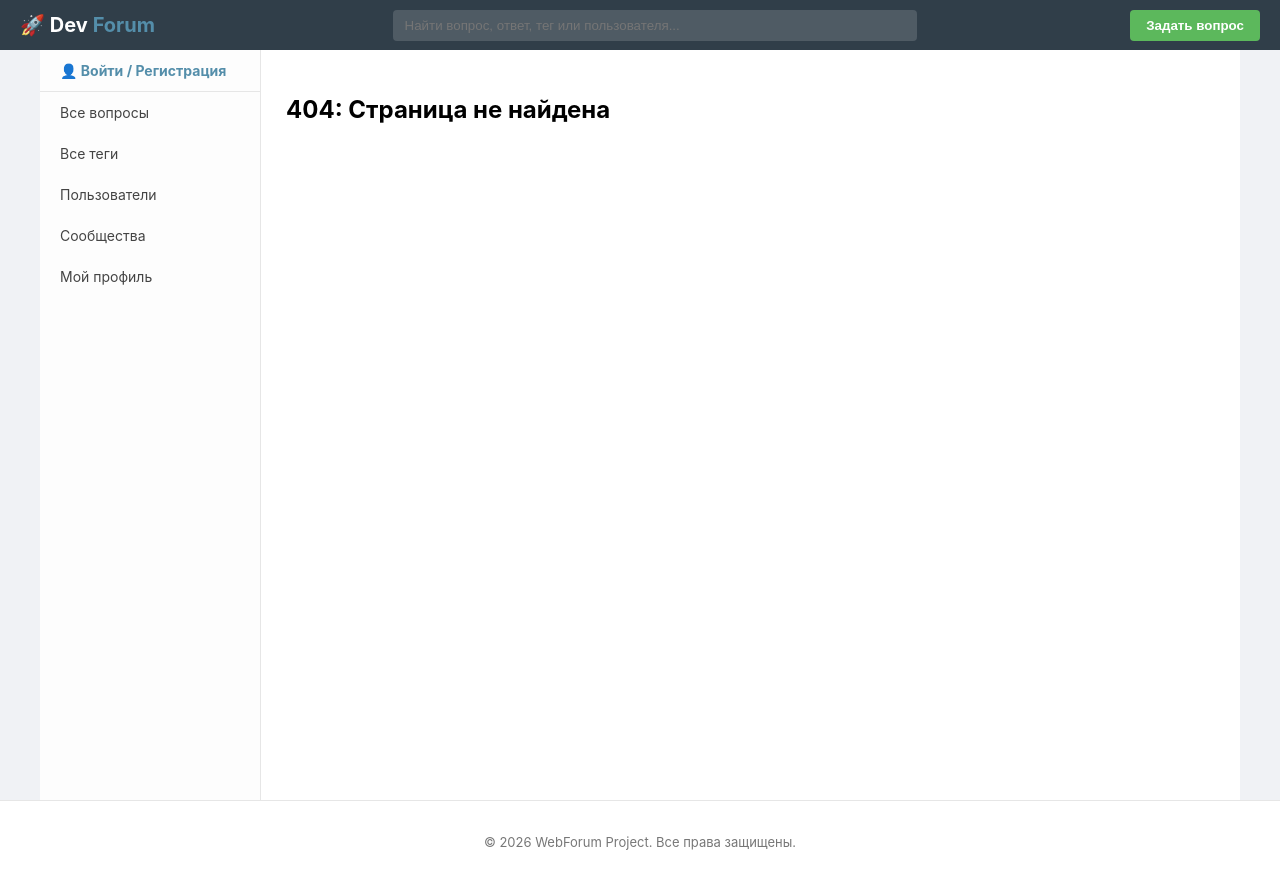
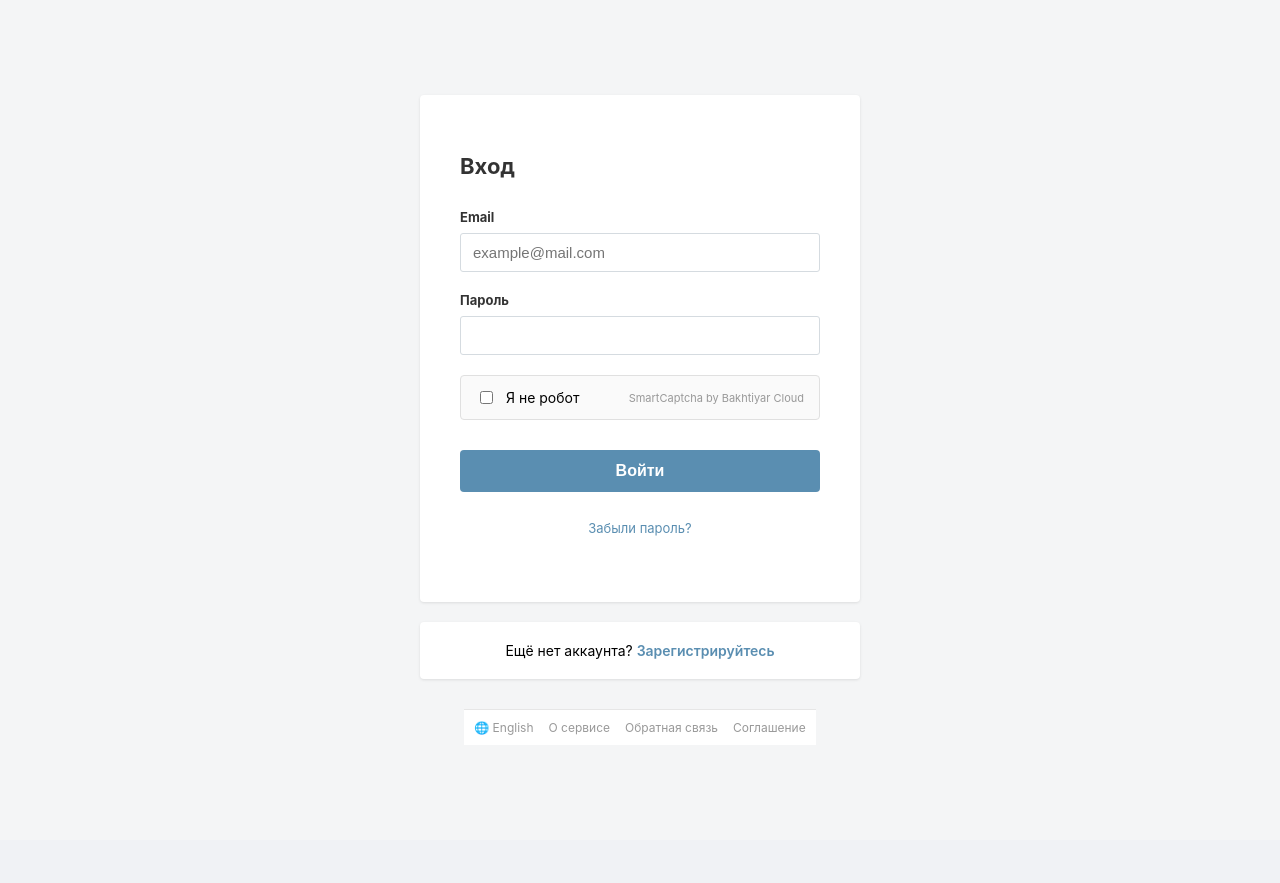
Before and after one commit to Bakhtiyaaar/reddot, a React (Vite) app: page /login in a window 1280 px wide. Before the commit this address had no page. After the commit the page ends 840 px from the top, so only its background shows below. Built offline with nearby package versions, Linux system fonts and the light colour scheme.

Commit message:
Добавил страницу входа и регистрации и стили для нее

```diff
--- a/src/App.css
+++ b/src/App.css
@@ -1,5 +1,5 @@
 :root {
-  --habr-dark: #303e49;
+  --habr-dark: #4e5a71;
   --habr-blue: #548eaa;
   --habr-green: #5cb85c;
   --border: #e6e6e6;
@@ -15,11 +15,11 @@ body {
 .logo {
   text-decoration: none;
   color: white;
-  font-size: 20px;
+  font-size: 22px;
   font-weight: bold;
   display: flex;
   align-items: center;
-  gap: 5px;
+  gap: 2px;
 }
 
 .logo span {
@@ -28,7 +28,7 @@ body {
 
 .header {
   background: var(--habr-dark);
-  height: 50px;
+  height: 55px;
   display: flex;
   align-items: center;
   justify-content: space-between;
@@ -39,23 +39,31 @@ body {
 }
 
 .search-box {
-  flex: 0 1 500px;
+  flex: 0 1 600px;
   margin: 0 20px;
 }
 
 .search-box input {
   width: 100%;
-  background: rgba(255, 255, 255, 0.15);
+  background: rgba(0, 0, 0, 0.2);
   border: none;
   border-radius: 4px;
-  padding: 8px 12px;
+  padding: 12px 15px;
   color: white;
   outline: none;
 }
 
+.search-box input::placeholder {
+  color: rgba(255, 255, 255, 0.5);
+}
+
+.search-box input:hover {
+  background: rgba(0, 0, 0, 0.3);
+}
+
 .container {
   display: flex;
-  max-width: 1200px;
+  max-width: 1400px;
   margin: 0 auto;
   background: white;
   min-height: calc(100vh - 50px);
@@ -69,10 +77,10 @@ body {
 
 .nav-item {
   display: block;
-  padding: 12px 20px;
+  padding: 12px 21px;
   color: #444;
   text-decoration: none;
-  font-size: 14px;
+  font-size: 15px;
   transition: 0.2s;
 }
 
@@ -94,7 +102,7 @@ body {
 
 footer {
   background: white;
-  padding: 20px;
+  padding: 10px;
   text-align: center;
   font-size: 13px;
   color: #777;
@@ -105,7 +113,7 @@ footer {
   background: var(--habr-green);
   color: white;
   border: none;
-  padding: 8px 16px;
+  padding: 12px 20px;
   border-radius: 4px;
   font-weight: bold;
   cursor: pointer;
--- a/src/App.jsx
+++ b/src/App.jsx
@@ -2,9 +2,22 @@ import AppRouter from './router/AppRouter';
 import Navbar from './components/Navbar';
 import Sidebar from './components/Sidebar';
 import Footer from './components/Footer';
+import { useLocation } from 'react-router-dom';
 import './App.css';
 
 function App() {
+  const location = useLocation();
+
+  const isAuthPage = location.pathname === '/login' || location.pathname === '/register';
+
+  if (isAuthPage) {
+    return (
+      <div className="auth-only-layout">
+        <AppRouter />
+      </div>
+    );
+  }
+
   return (
     <div className="app-wrapper">
       <Navbar />
--- a/src/components/Navbar.jsx
+++ b/src/components/Navbar.jsx
@@ -5,7 +5,7 @@ const Navbar = () => {
     <header className="header">
       <div className="header-left">
         <Link to="/" className="logo">
-          🚀 Dev<span>Forum</span>
+          🚀  Red<span>dot</span>
         </Link>
       </div>
 
--- /dev/null
+++ b/src/pages/Auth.css
@@ -0,0 +1,163 @@
+.auth-page {
+  display: flex;
+  flex-direction: column;
+  align-items: center;
+  justify-content: center;
+  min-height: 100vh;
+  background-color: #f4f5f6;
+  font-family: -apple-system, BlinkMacSystemFont, "Segoe UI", Roboto, sans-serif;
+  padding: 20px;
+}
+
+.auth-card {
+  background: #ffffff;
+  width: 100%;
+  max-width: 440px;
+  padding: 40px;
+  border-radius: 4px;
+  box-shadow: 0 1px 3px rgba(0, 0, 0, 0.1);
+  box-sizing: border-box;
+}
+
+.auth-title {
+  font-size: 22px;
+  font-weight: 700;
+  margin-bottom: 30px;
+  color: #333;
+}
+
+.input-group {
+  margin-bottom: 20px;
+}
+
+.input-group label {
+  display: block;
+  font-size: 13px;
+  font-weight: 700;
+  margin-bottom: 8px;
+  color: #333;
+}
+
+.input-group input {
+  width: 100%;
+  padding: 10px 12px;
+  border: 1px solid #d5dbe0;
+  border-radius: 3px;
+  font-size: 15px;
+  box-sizing: border-box;
+  transition: border-color 0.2s;
+}
+
+.input-group input:focus {
+  outline: none;
+  border-color: #5a8eb1;
+}
+
+.login-btn-blue {
+  width: 100%;
+  padding: 12px;
+  background-color: #5a8eb1;
+  color: #fff;
+  border: none;
+  border-radius: 4px;
+  font-size: 16px;
+  font-weight: 600;
+  cursor: pointer;
+  margin-top: 10px;
+  transition: background 0.2s;
+}
+
+.login-btn-blue:hover {
+  background-color: #4d7a99;
+}
+
+.captcha-container {
+  display: flex;
+  justify-content: space-between;
+  align-items: center;
+  padding: 12px 15px;
+  border: 1px solid #e0e0e0;
+  border-radius: 4px;
+  margin-bottom: 20px;
+  background: #fafafa;
+}
+
+.captcha-box {
+  display: flex;
+  align-items: center;
+  gap: 10px;
+  font-size: 14px;
+}
+
+.captcha-logo {
+  font-size: 11px;
+  color: #999;
+  text-align: right;
+}
+
+.auth-links-center {
+  text-align: center;
+  margin-top: 25px;
+  margin-bottom: 25px;
+}
+
+.forgot-password {
+  font-size: 13px;
+  color: #5a8eb1;
+  text-decoration: none;
+  display: inline-block;
+}
+
+.forgot-password:hover {
+  text-decoration: underline;
+}
+
+.social-login-section {
+  border-top: 1px solid #eee;
+  padding-top: 20px;
+}
+
+.social-login-section p {
+  font-size: 13px;
+  color: #666;
+  margin-bottom: 12px;
+}
+
+.social-icons {
+  display: flex;
+  gap: 8px;
+}
+
+.social-btn {
+  width: 34px;
+  height: 34px;
+  border-radius: 4px;
+  cursor: pointer;
+}
+
+.auth-extra-links {
+  margin-top: 20px;
+  background: #fff;
+  width: 100%;
+  max-width: 440px;
+  padding: 20px;
+  text-align: center;
+  border-radius: 4px;
+  box-shadow: 0 1px 3px rgba(0, 0, 0, 0.1);
+  font-size: 14px;
+  box-sizing: border-box;
+}
+
+.auth-extra-links a {
+  color: #5a8eb1;
+  text-decoration: none;
+  font-weight: 600;
+}
+
+.auth-footer-minimal {
+  margin-top: 30px;
+  display: flex;
+  gap: 15px;
+  font-size: 12px;
+  color: #999;
+}
--- a/src/pages/Login.jsx
+++ b/src/pages/Login.jsx
@@ -0,0 +1,91 @@
+import { useState } from "react";
+import { useNavigate, Link } from "react-router-dom";
+import "./Auth.css";
+
+const Login = () => {
+  const navigate = useNavigate();
+  const [formData, setFormData] = useState({
+    email: "",
+    password: ""
+  });
+
+  const handleChange = (e) => {
+    setFormData({ ...formData, [e.target.name]: e.target.value });
+  };
+
+  const handleLogin = (e) => {
+    e.preventDefault();
+    const savedUser = JSON.parse(localStorage.getItem("user"));
+
+    if (savedUser && savedUser.email === formData.email && savedUser.password === formData.password) {
+      alert(`Добро пожаловать, ${savedUser.username}!`);
+      localStorage.setItem("isAuth", "true");
+      navigate("/");
+    } else {
+      alert("Неверный email или пароль");
+    }
+  };
+
+  return (
+    <div className="auth-page">
+      <div className="auth-card">
+        <h2 className="auth-title">Вход</h2>
+
+        <form onSubmit={handleLogin} className="auth-form">
+          <div className="input-group">
+            <label>Email</label>
+            <input
+              type="email"
+              name="email"
+              placeholder="example@mail.com"
+              value={formData.email}
+              onChange={handleChange}
+              required
+            />
+          </div>
+
+          <div className="input-group">
+            <label>Пароль</label>
+            <input
+              type="password"
+              name="password"
+              value={formData.password}
+              onChange={handleChange}
+              required
+            />
+          </div>
+
+          <div className="captcha-container">
+            <div className="captcha-box">
+              <input type="checkbox" id="robot-check" required />
+              <label htmlFor="robot-check">Я не робот</label>
+            </div>
+            <div className="captcha-logo">
+              SmartCaptcha <span style={{color: '#999'}}>by Bakhtiyar Cloud</span>
+            </div>
+          </div>
+
+          <button type="submit" className="login-btn-blue">Войти</button>
+        </form>
+
+        <div className="auth-links-center">
+          <Link to="/recovery" className="forgot-password">Забыли пароль?</Link>
+        </div>
+
+      </div>
+
+      <div className="auth-extra-links">
+        Ещё нет аккаунта? <Link to="/register">Зарегистрируйтесь</Link>
+      </div>
+
+      <footer className="auth-footer-minimal">
+        <span>🌐 English</span>
+        <span>О сервисе</span>
+        <span>Обратная связь</span>
+        <span>Соглашение</span>
+      </footer>
+    </div>
+  );
+};
+
+export default Login;
--- a/src/pages/Register.jsx
+++ b/src/pages/Register.jsx
@@ -1,8 +1,118 @@
 import { useState } from "react";
-import { useNavigate } from "react-router-dom";
+import { useNavigate, Link } from "react-router-dom";
+import "./Auth.css";
 
 function Register() {
+  const navigate = useNavigate();
 
+  const [formData, setFormData] = useState({
+    email: "",
+    nickname: "",
+    password: "",
+    passwordConfirm: ""
+  });
+
+  const handleChange = (e) => {
+    setFormData({ ...formData, [e.target.name]: e.target.value });
+  };
+
+  const handleRegister = (e) => {
+    e.preventDefault();
+
+    if (formData.password !== formData.passwordConfirm) {
+      alert("Пароли не совпадают!");
+      return;
+    }
+    if (formData.password.length < 6) {
+      alert("Пароль должен быть длиннее 6 символов");
+      return;
+    }
+
+    const user = {
+      email: formData.email,
+      username: formData.nickname,
+      password: formData.password
+    };
+
+    localStorage.setItem("user", JSON.stringify(user));
+
+    alert("Регистрация успешна! Теперь войдите в аккаунт.");
+    navigate("/login");
+  };
+
+  return (
+    <div className="auth-page">
+      <div className="auth-card">
+        <h2 className="auth-title">Регистрация</h2>
+
+        <form onSubmit={handleRegister} className="auth-form">
+          <div className="input-group">
+            <label>E-mail</label>
+            <input
+              type="email"
+              name="email"
+              value={formData.email}
+              onChange={handleChange}
+              required
+            />
+          </div>
+
+          <div className="input-group">
+            <label>Никнейм</label>
+            <input
+              type="text"
+              name="nickname"
+              value={formData.nickname}
+              onChange={handleChange}
+              required
+            />
+          </div>
+
+          <div className="input-group">
+            <label>Пароль</label>
+            <input
+              type="password"
+              name="password"
+              value={formData.password}
+              onChange={handleChange}
+              required
+            />
+          </div>
+
+          <div className="input-group">
+            <label>Пароль ещё раз</label>
+            <input
+              type="password"
+              name="passwordConfirm"
+              value={formData.passwordConfirm}
+              onChange={handleChange}
+              required
+            />
+          </div>
+
+          <div className="captcha-container">
+            <div className="captcha-box">
+              <input type="checkbox" id="human-check" required />
+              <label htmlFor="human-check">Я не робот</label>
+            </div>
+            <div className="captcha-logo">
+              SmartCaptcha <span style={{color: '#999'}}>by Bakhtiyar Cloud</span>
+            </div>
+          </div>
+
+          <button type="submit" className="login-btn-blue">Зарегистрироваться</button>
+        </form>
+
+      </div>
+      <div className="auth-extra-links">
+        Уже есть аккаунт? <Link to="/login">Войти</Link>
+      </div>
+
+      <footer className="auth-footer-minimal">
+        <span>🌐 English</span> <span>О сервисе</span> <span>Обратная связь</span> <span>Соглашение</span>
+      </footer>
+    </div>
+  );
 }
 
 export default Register;
--- a/src/router/AppRouter.jsx
+++ b/src/router/AppRouter.jsx
@@ -1,11 +1,22 @@
-import { Routes, Route } from "react-router-dom";
+import { Routes, Route, Navigate } from "react-router-dom";
 import Register from "../pages/Register";
 import ForumList from "../pages/ForumList";
+import Login from "../pages/Login";
 import Profile from "../pages/Profile";
 
 const AppRouter = () => {
   return (
     <Routes>
+      <Route path="/" element={<ForumList />} />
+
+      <Route path="/register" element={<Register />} />
+
+      <Route path="/login" element={<Login />} />
+
+      <Route path="/profile" element={<Profile />} />
+
+      <Route path="/forums" element={<Navigate to="/" replace />} />
+
       <Route path="*" element={<h2>404: Страница не найдена</h2>} />
     </Routes>
   );
```
